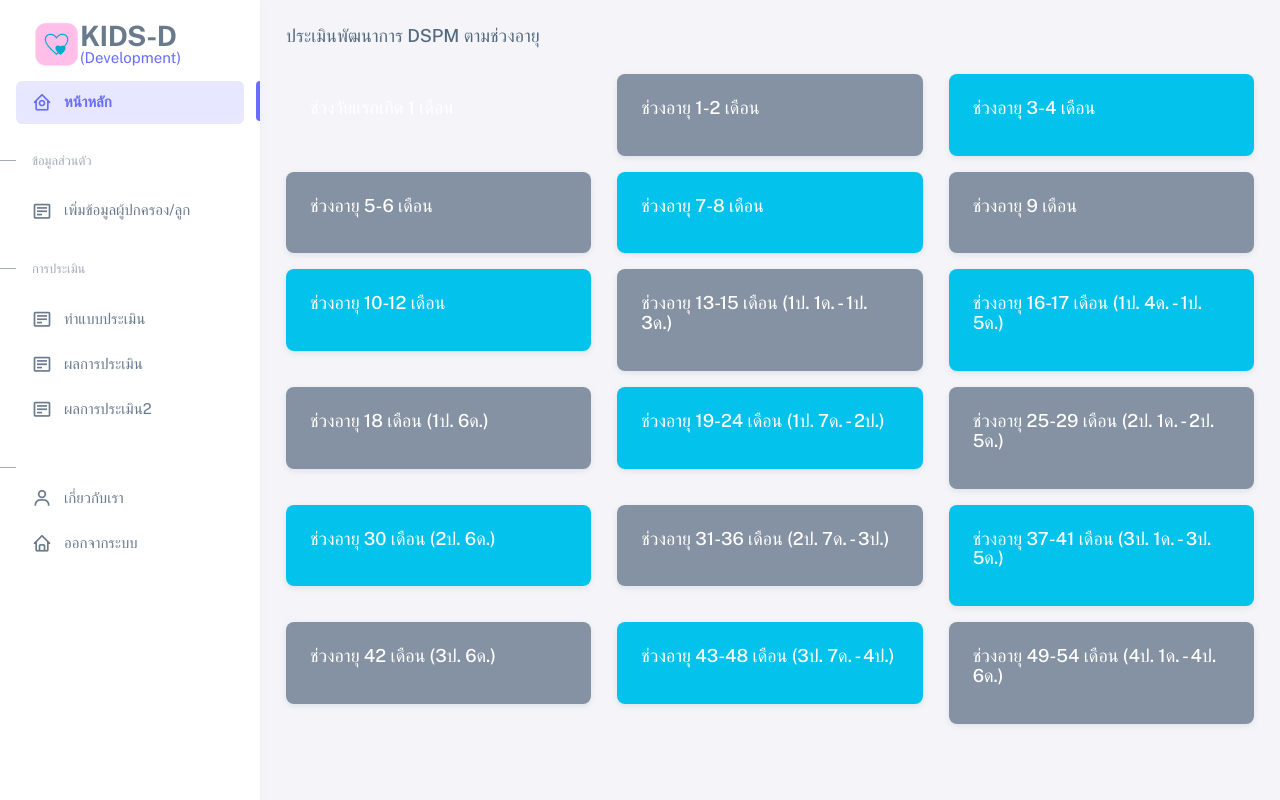
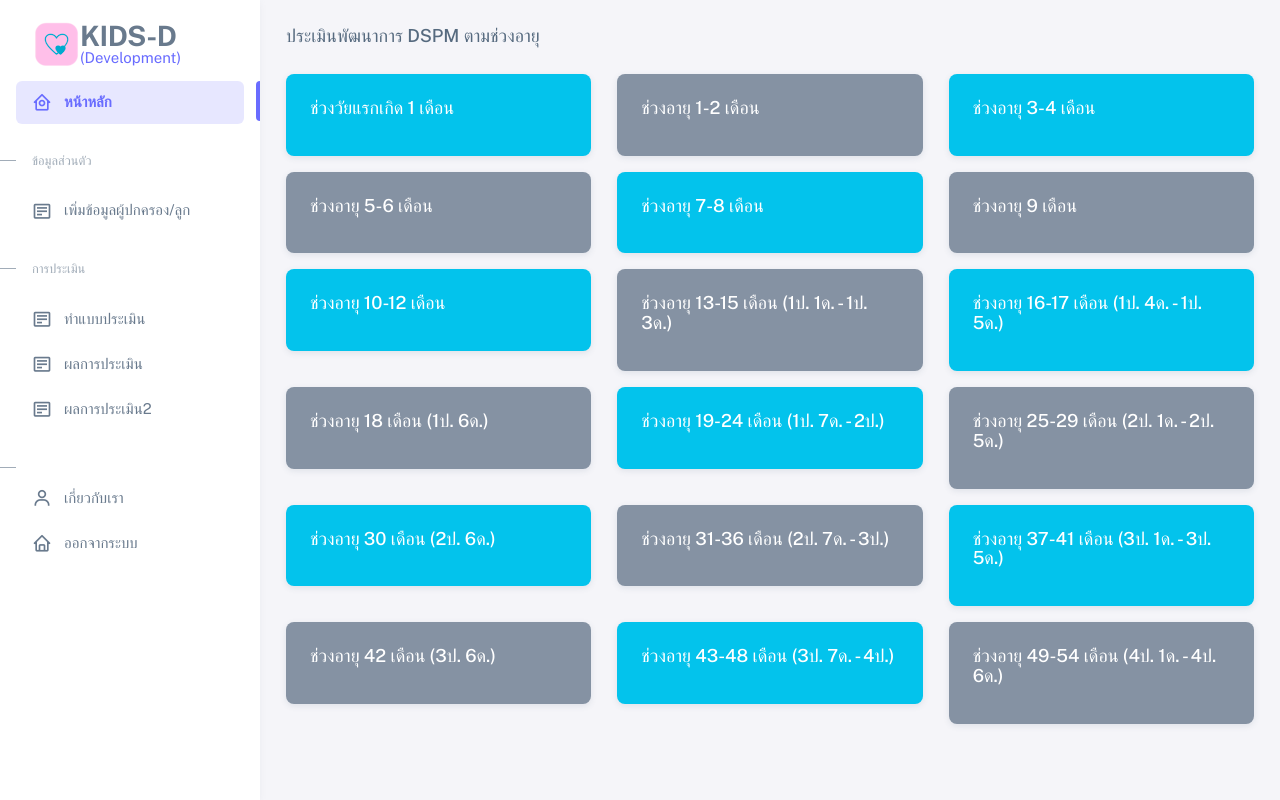
Before and after one commit to HusnaSalaeh/web-kid, a PHP site: page /admin/assessment-list.php in a window 1280 px wide. Run offline with PHP 8.4, Linux system fonts and the light colour scheme; data that the repository does not hold is empty.

Commit message:
Update assessment-list.php
แก้ error

```diff
--- a/admin/assessment-list.php
+++ b/admin/assessment-list.php
@@ -20,7 +20,7 @@ include('../condb.php');
             <h5 class="pb-1 mb-4">ประเมินพัฒนาการ DSPM ตามช่วงอายุ</h5>
             <div class="row">
                 <div class="col-md-6 col-xl-4">
-                    <div lass="card bg-info text-white mb-3">
+                    <div class="card bg-info text-white mb-3">
                         <!-- <div class="card-header">ช่วงวัย</div> -->
                         <a href="1.php">
                             <div class="card-body">
```
